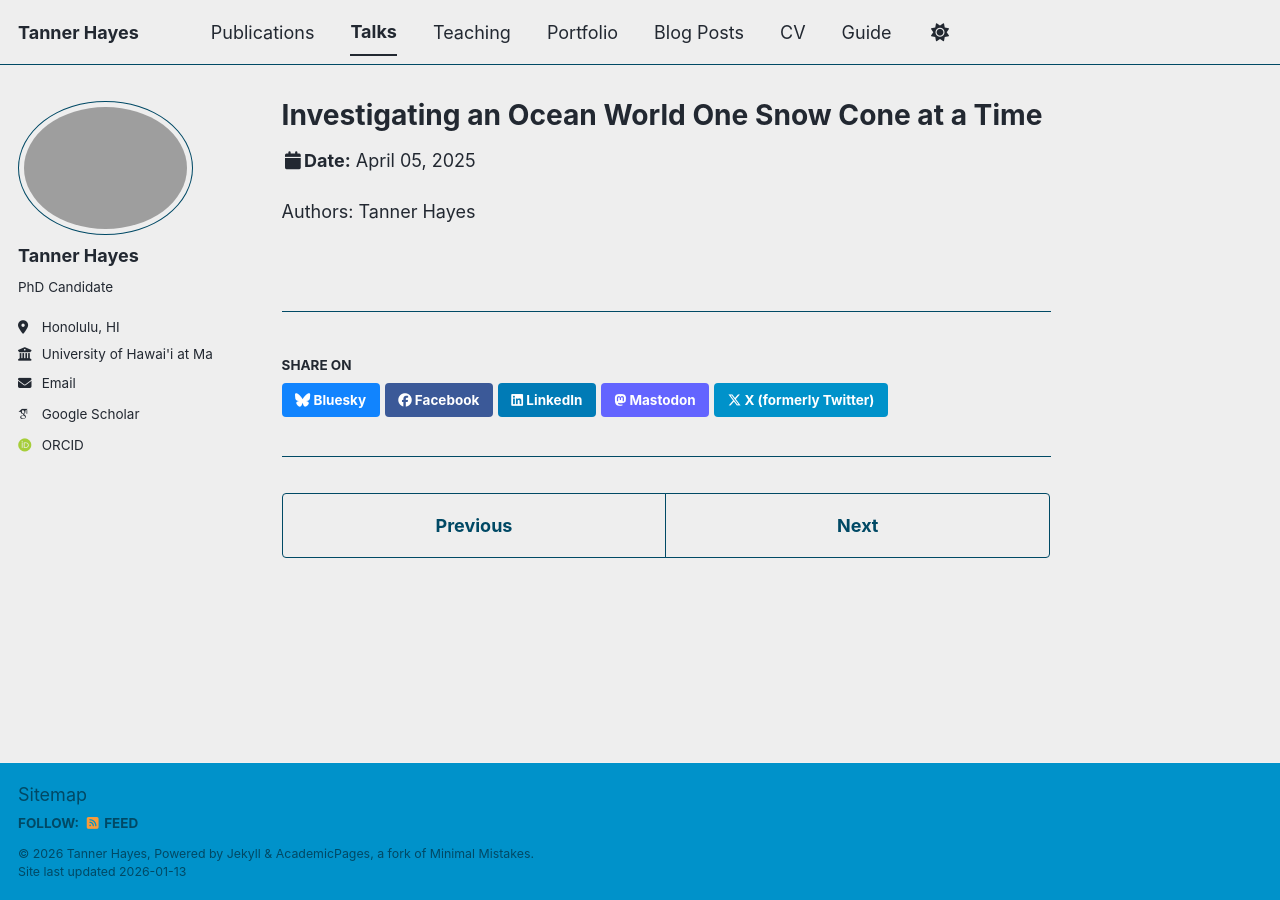
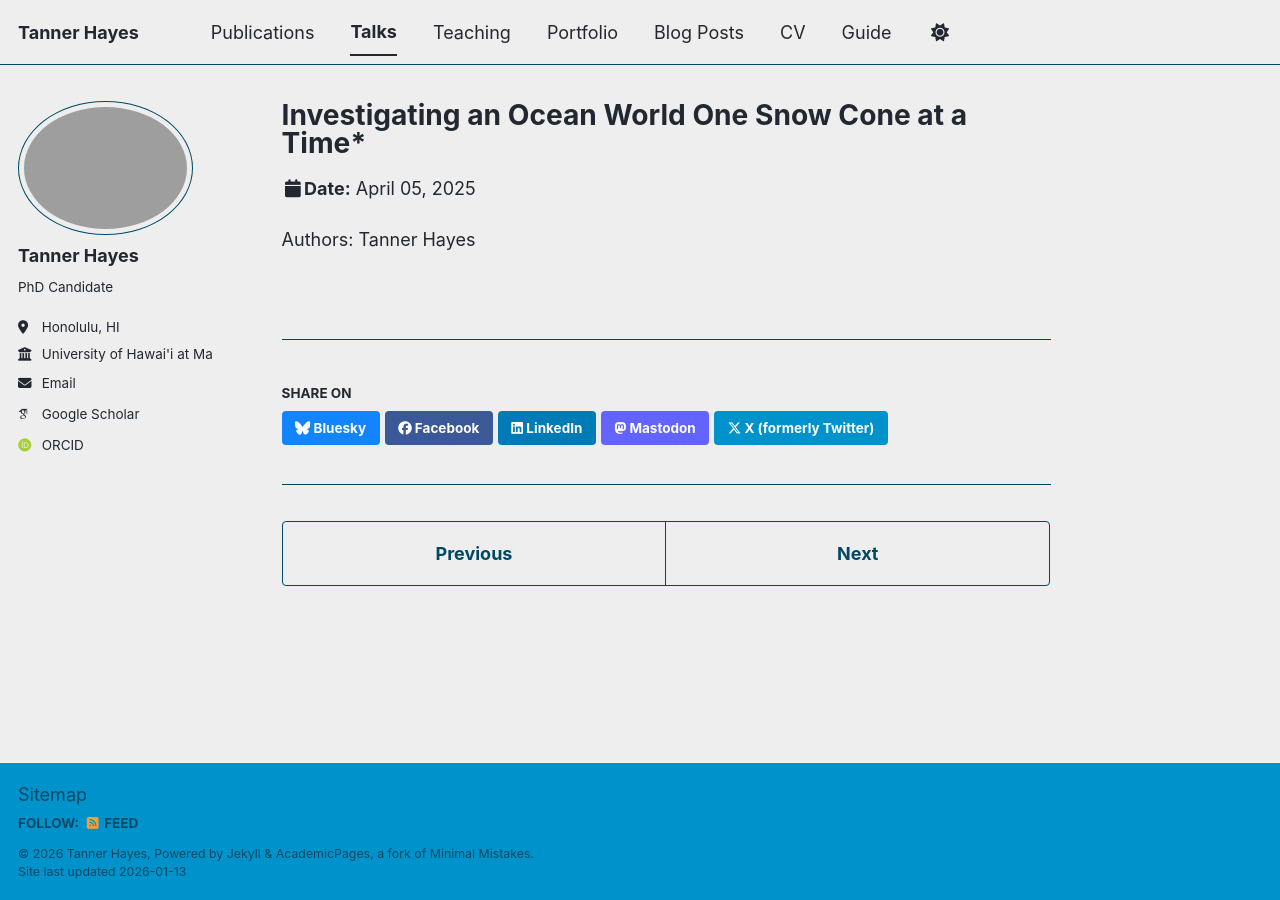
Before and after one commit to th-blip12/twhayes, a Jekyll site: the page built from _talks/ARCS2025.md, in a window 1280 px wide. Built offline with Jekyll 4.4.1, drawn with Linux system fonts in a browser that asks for light colours; some web fonts are replaced; a script bundle is joined from its source files by our own code; library files that are not in the unit come from our copies.

Commit message:
Update ARCS2025.md

```diff
--- a/_talks/ARCS2025.md
+++ b/_talks/ARCS2025.md
@@ -1,5 +1,5 @@
 ---
-title: "Investigating an Ocean World One Snow Cone at a Time"
+title: "Investigating an Ocean World One Snow Cone at a Time*"
 collection: talks
 type: "Talk"
 permalink: /talks/ARCS2025
```
